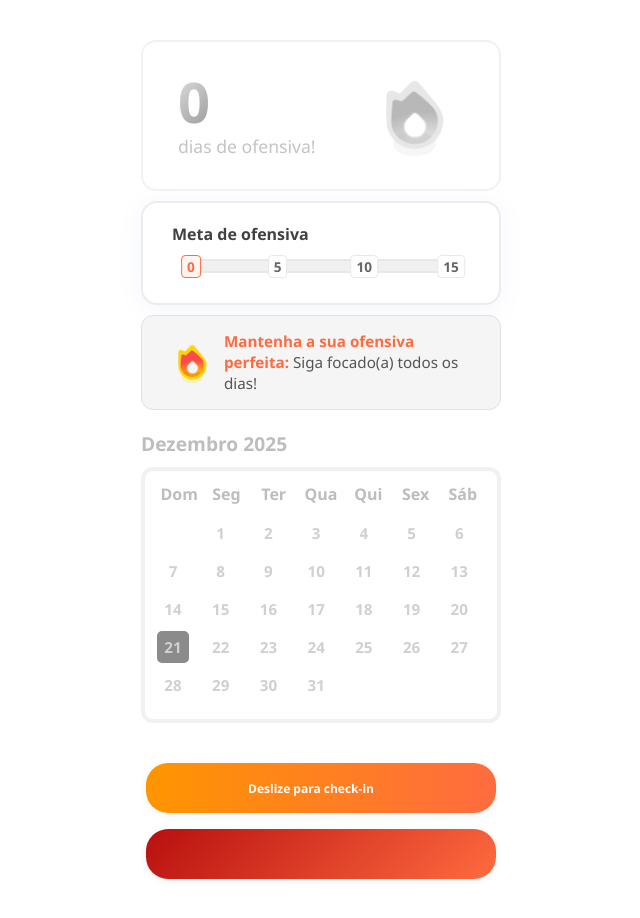
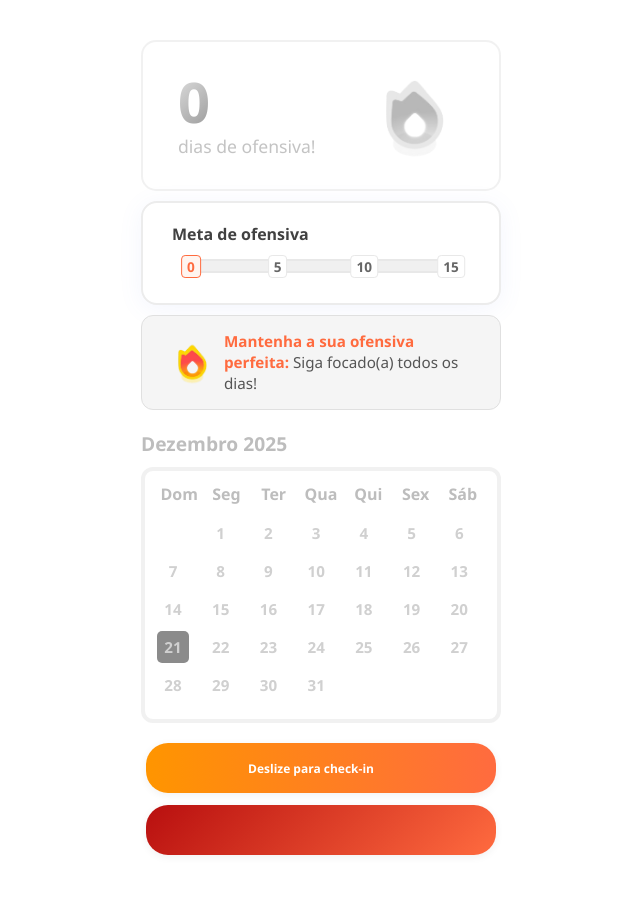
Before and after one commit to themvdiass/constancy, a React (Create React App) app: page / in a window 1280 px wide. Shown: the whole page, without its empty margins (319-959 px from the left). After the commit the page ends 895 px from the top, so only its background shows below. Built offline with nearby package versions, Linux system fonts and the light colour scheme; some icons are missing.

Commit message:
pequenos ajustes

```diff
--- a/src/App.js
+++ b/src/App.js
@@ -307,7 +307,7 @@ function App() {
           </div>
         </div>
 
-        <div className="calendar">
+        <div className="calendar" style={{ marginBottom: 0 }}>
           <div className="calendar-header">
             <h2>{new Date(currentYear, currentMonth).toLocaleDateString('pt-BR', { month: 'long', year: 'numeric' }).replace(' de ', ' ')}</h2>
           </div>
@@ -403,7 +403,7 @@ function App() {
 
 
         {/* Barra de arrastar para check-in */}
-        <div style={{ marginTop: 32, marginBottom: 16, display: 'flex', justifyContent: 'center' }}>
+        <div style={{ marginTop: 20, marginBottom: 0, display: 'flex', justifyContent: 'center' }}>
           <DragCheckinBar
             checkedInToday={checkedInToday}
             onCheckin={() => completeCheckInForDate(new Date())}
```
Also changed, not shown: 7 other files (tests, documents, lock files or other folders).
